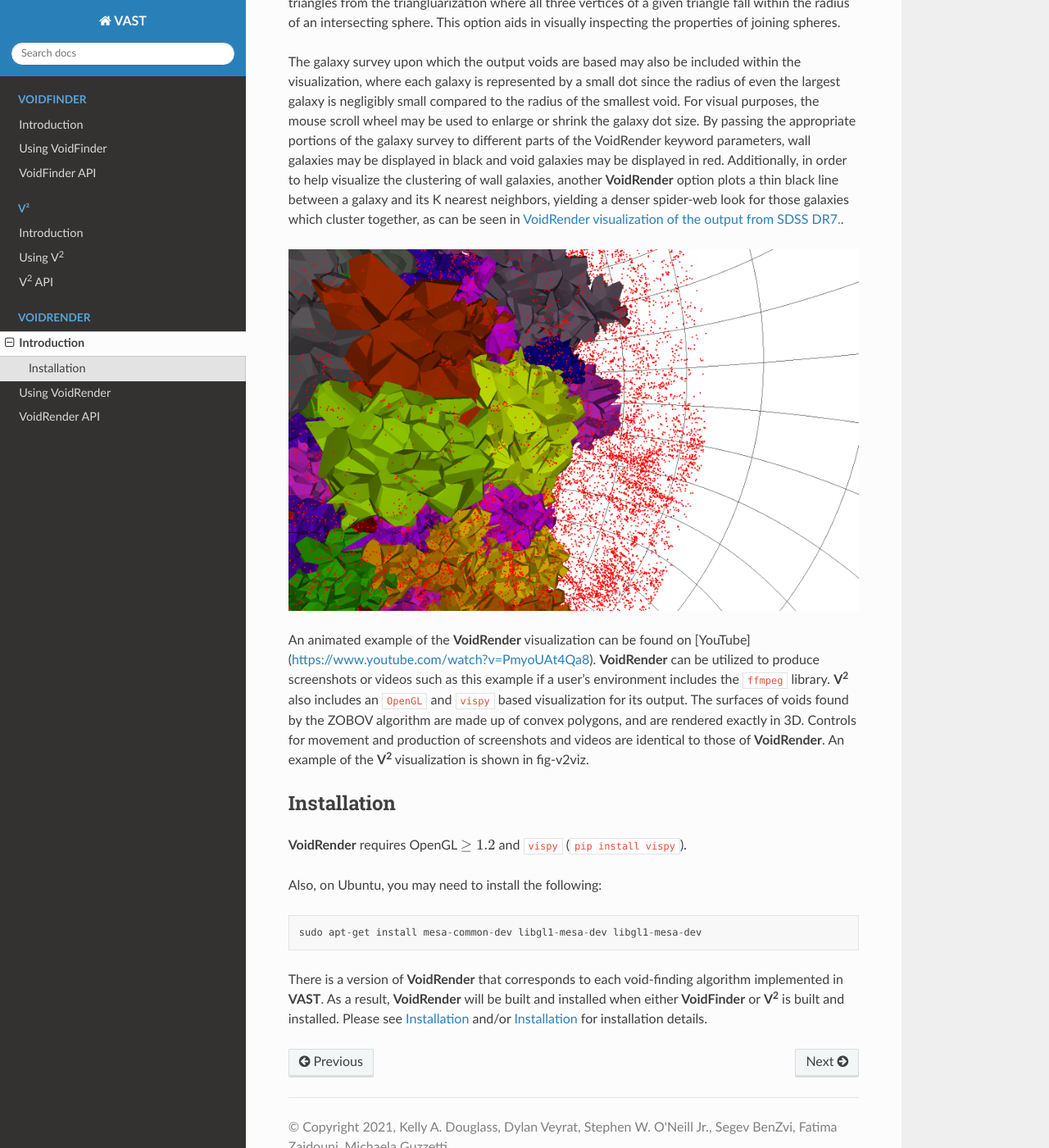
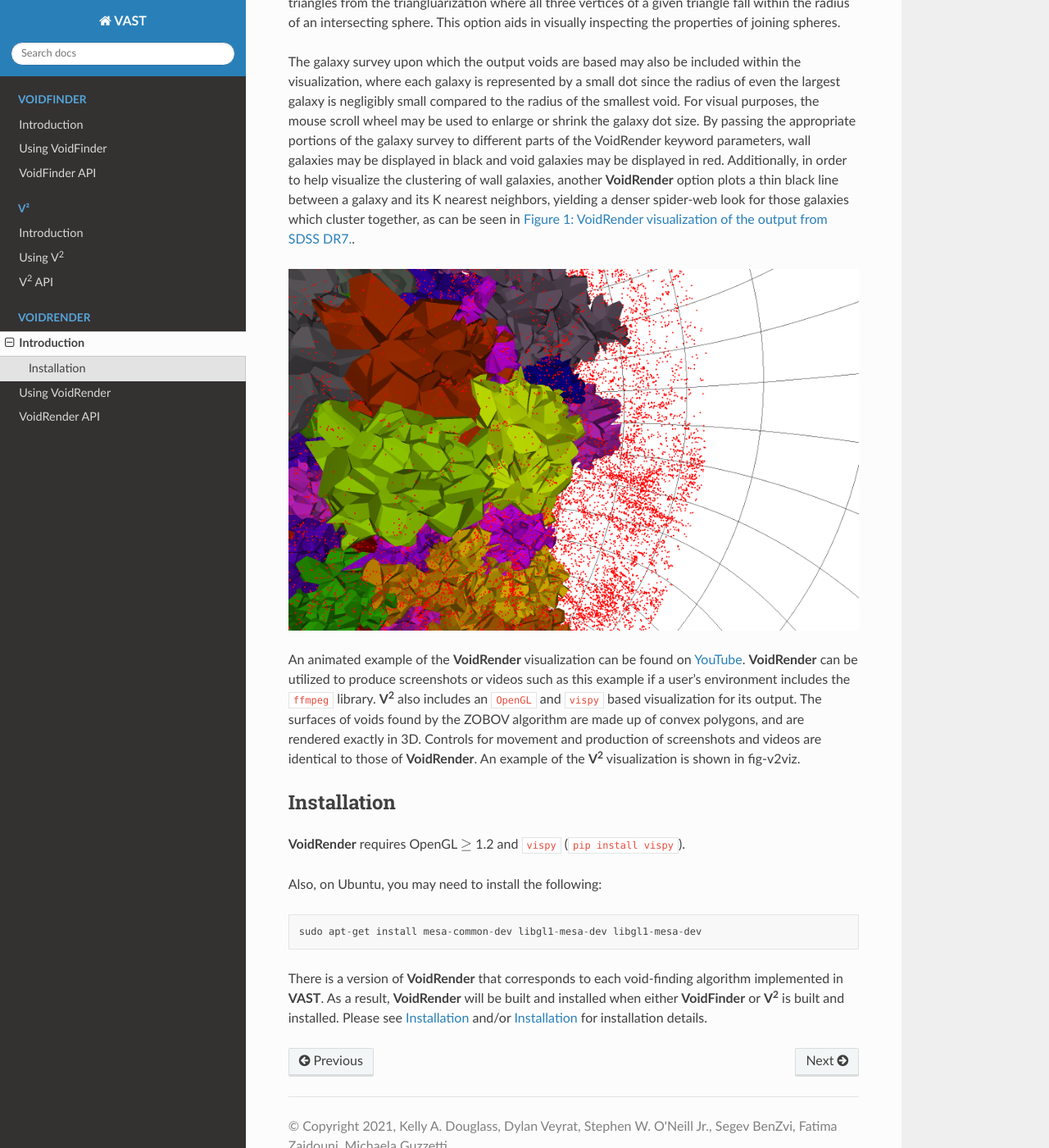
Before and after one commit to DESI-UR/VAST, a Sphinx documentation site: the page built from Documentation/source/VoidRender.rst, in a window 1280 px wide and 1400 px high, scrolled down 981 px. Shown: the whole window at 82% size. Built offline with Sphinx 7.4.7 and the Read the Docs theme 2.0.0, drawn with Linux system fonts in a browser that asks for light colours.

Commit message:
Removed () from EdAd citation, added figure numbers to captions

```diff
--- a/Documentation/source/VoidFinder_intro.rst
+++ b/Documentation/source/VoidFinder_intro.rst
@@ -4,7 +4,7 @@
 
 **VAST.VoidFinder** is a software package containing a Python 3 implementation
 of the VoidFinder algorithm
-(`El-Ad & Piran (1997) <https://arxiv.org/abs/astro-ph/9702135>`_) that is based
+(`El-Ad & Piran, 1997 <https://arxiv.org/abs/astro-ph/9702135>`_) that is based
 on the algorithm's Fortran implementation by
 `Hoyle & Vogeley (2002) <https://arxiv.org/abs/astro-ph/0109357>`_.  Motivated
 by the expectation that voids are spherical to first order, this algorithm
--- a/Documentation/source/VoidRender.rst
+++ b/Documentation/source/VoidRender.rst
@@ -11,7 +11,7 @@
 .. figure:: ../voidfinder_viz.png
    :alt: VoidFinder visualization of the output from SDSS DR7 with VoidRender
 
-   **VoidRender** visualization of the output from
+   **Figure 1:** **VoidRender** visualization of the output from
    `SDSS DR7 <https://arxiv.org/abs/0812.0649>`_.
 
 In order to aid in assessing the quality of the VoidFinder algorithm, the
@@ -48,11 +48,11 @@
 .. figure:: ../vsquared_viz.png
    :alt: V\ :sup:`2` visualization of the output from SDSS DR7 with VoidRender
 
-   :raw-html:`<strong>V<sup>2</sup></strong>` visualization of the output from
-   `SDSS DR7 <https://arxiv.org/abs/0812.0649>`_.
+   **Figure 2:** :raw-html:`<strong>V<sup>2</sup></strong>` visualization of the
+   output from `SDSS DR7 <https://arxiv.org/abs/0812.0649>`_.
 
 An animated example of the **VoidRender** visualization can be found on
-[YouTube](https://www.youtube.com/watch?v=PmyoUAt4Qa8).  **VoidRender** can be
+`YouTube <https://www.youtube.com/watch?v=PmyoUAt4Qa8>`_.  **VoidRender** can be
 utilized to produce screenshots or videos such as this example if a user's
 environment includes the ``ffmpeg`` library.
 :raw-html:`<strong>V<sup>2</sup></strong>` also includes an ``OpenGL`` and
@@ -70,7 +70,7 @@
 Installation
 ============
 
-**VoidRender** requires OpenGL :math:`\geq 1.2` and ``vispy`` (``pip install
+**VoidRender** requires OpenGL :math:`\geq` 1.2 and ``vispy`` (``pip install
 vispy``).
 
 Also, on Ubuntu, you may need to install the following::
```
